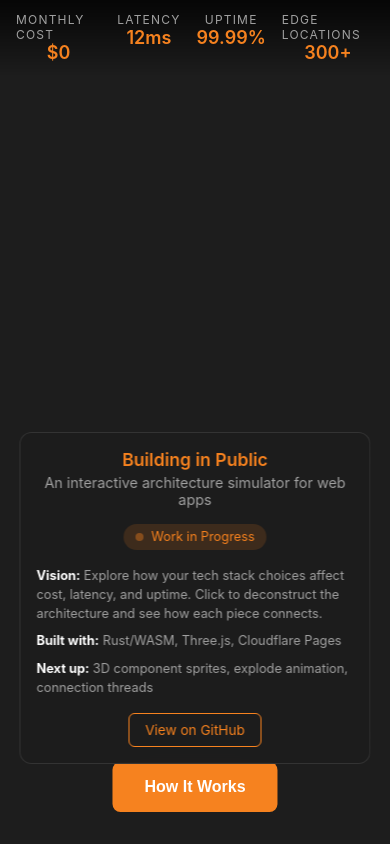
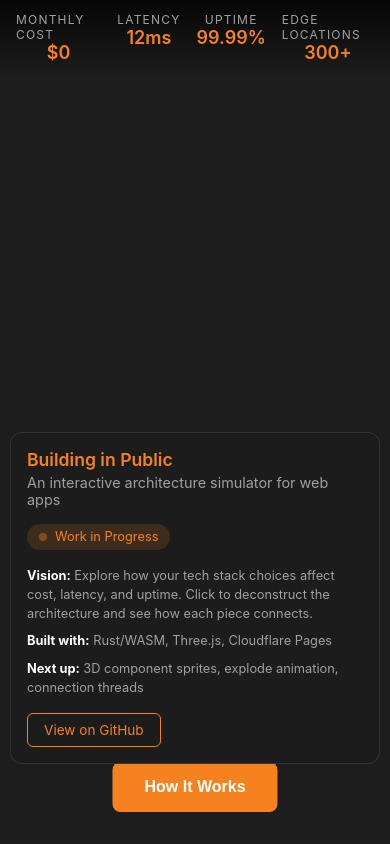
Before and after one commit to srigirishankar/shipwith.dev, a plain HTML site: page www/index.html in a window 390 px wide. Drawn offline with nearby package versions, Linux system fonts and the light colour scheme; a script that the page names is missing.

Commit message:
Position info box on left side beside 3D scene

```diff
--- a/www/style.css
+++ b/www/style.css
@@ -213,18 +213,16 @@ body {
 
 #coming-soon {
     position: fixed;
-    bottom: 100px;
-    left: 50%;
-    transform: translateX(-50%);
-    width: 90%;
-    max-width: 480px;
+    top: 80px;
+    left: 20px;
+    width: 320px;
     background: var(--panel-bg);
     border: 1px solid var(--border-subtle);
     border-radius: 12px;
     padding: 1.5rem;
     z-index: 150;
     backdrop-filter: blur(20px);
-    text-align: center;
+    text-align: left;
 }
 
 #coming-soon h2 {
@@ -314,7 +312,11 @@ body {
     }
 
     #coming-soon {
+        top: auto;
         bottom: 80px;
+        left: 10px;
+        right: 10px;
+        width: auto;
         padding: 1rem;
     }
 
```
